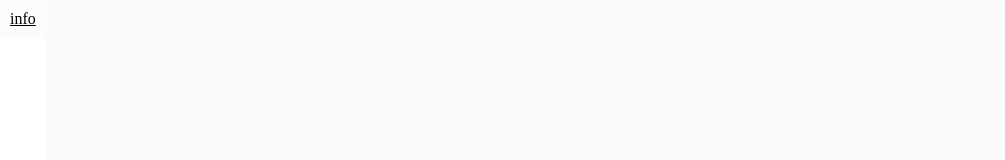
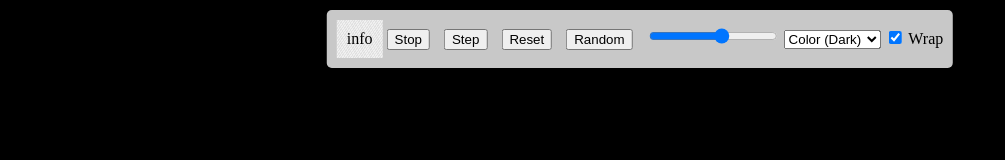
Before and after one commit to QuickMythril/gameoflife-qdn, a plain HTML site: page index.html in a window 1280 px wide. Shown: the whole page, without its empty margins (0-1005 px from the left). Drawn offline with Linux system fonts and the light colour scheme.

Commit message:
Add new controls and color themes

```diff
--- a/index.html
+++ b/index.html
@@ -6,7 +6,7 @@
   <style>
     body {
       margin: 0;
-
+      background: #000000;
     }
 
     canvas {
@@ -47,11 +47,42 @@
       right: 0;
       border-bottom-left-radius: 2px;
     }
+
+    .controls {
+      position: fixed;
+      top: 10px;
+      left: 50%;
+      transform: translateX(-50%);
+      background: rgba(250, 250, 250, 0.8);
+      padding: 10px;
+      border-radius: 5px;
+    }
+
+    .controls button {
+      margin-right: 10px;
+    }
+
   </style>
 </head>
 <body>
-    <a href='info.html'>info</a>
     <canvas id="big-canvas"></canvas>
+
+    <div class="controls">
+        <a href='info.html'>info</a>
+        <button id="pauseButton">Stop</button>
+        <button id="stepButton">Step</button>
+        <button id="resetButton">Reset</button>
+        <button id="randomButton">Random</button>
+        <input type="range" id="speedInput" min="100" max="2000" value="1200" step="100">
+        <select id="colorThemeSelect">
+            <option value="colorOnBlack">Color (Dark)</option>
+            <option value="colorOnWhite">Color (Light)</option>
+            <option value="whiteOnBlack">Mono (Dark)</option>
+            <option value="blackOnWhite">Mono (Light)</option>
+        </select>
+        <input type="checkbox" id="wrapCheckbox" checked>
+        <label for="wrapCheckbox">Wrap</label>
+    </div>
 
     <script>
 
@@ -119,14 +150,29 @@
             return nextBoard;
         }
 
-        function render(board, context) {
+        function render(board, context, colorTheme) {
             const height = board.getHeight();
             const width = board.getWidth();
 
             for (let y = 0; y < height; y++) {
                 for (let x = 0; x < width; x++) {
                     const color = board.getColor(x, y);
+            switch (colorTheme) {
+                case 'colorOnWhite':
                     context.fillStyle = color ? color.toString() : "#fafafa";
+                    break;
+                case 'colorOnBlack':
+                    context.fillStyle = color ? color.toString() : "#000";
+                    break;
+                case 'blackOnWhite':
+                    context.fillStyle = color ? "#000" : "#fff";
+                    break;
+                case 'whiteOnBlack':
+                    context.fillStyle = color ? "#fff" : "#000";
+                    break;
+                default:
+                    context.fillStyle = color ? color.toString() : "#000";
+            }
                     context.fillRect(x * pixelSize, y * pixelSize, pixelSize, pixelSize);
                 }
             }
@@ -143,16 +189,26 @@
         }
 
         function nextColor(board, x, y) {
-            const cellColor = board.getColor(x, y);
+            const width = board.getWidth();
+            const height = board.getHeight();
+            const wrapChecked = document.getElementById('wrapCheckbox').checked;
+            const getWrappedColor = (x, y) => {
+                if (wrapChecked) {
+                    x = (x + width) % width;
+                    y = (y + height) % height;
+                }
+                return board.getColor(x, y);
+            };
+            const cellColor = getWrappedColor(x, y);
             const neighbours = [
-                board.getColor(x - 1, y - 1),
-                board.getColor(x - 1, y),
-                board.getColor(x - 1, y + 1),
-                board.getColor(x, y - 1),
-                board.getColor(x, y + 1),
-                board.getColor(x + 1, y - 1),
-                board.getColor(x + 1, y),
-                board.getColor(x + 1, y + 1)
+                getWrappedColor(x - 1, y - 1),
+                getWrappedColor(x - 1, y),
+                getWrappedColor(x - 1, y + 1),
+                getWrappedColor(x, y - 1),
+                getWrappedColor(x, y + 1),
+                getWrappedColor(x + 1, y - 1),
+                getWrappedColor(x + 1, y),
+                getWrappedColor(x + 1, y + 1)
             ];
             const aliveNeighbours = neighbours.filter(function (neighbour) {
                 return !!neighbour;
@@ -222,22 +278,117 @@
 
         resizeToMatch(board, bigCanvas)
 
-        setInterval(function () {
-            board = tick(board);
-            requestAnimationFrame(function () { render(board, context) });
-        }, 200);
-
         window.addEventListener('resize', function () {
             resizeToMatch(board, bigCanvas);
-            requestAnimationFrame(function () { render(board, context) });
+            requestAnimationFrame(function () { render(board, context, currentColorTheme) });
         });
 
-        bigCanvas.addEventListener('mousemove', function (event) {
+        let isPaused = false;
+        let isMouseDown = false;
+        let simulationInterval;
+
+        function startSimulation() {
+            simulationInterval = setInterval(function () {
+                if (!isPaused) {
+                    board = tick(board);
+                    requestAnimationFrame(function () { render(board, context, currentColorTheme) });
+                }
+            }, 2050 - speedInput.value);
+        }
+
+        function stopSimulation() {
+            clearInterval(simulationInterval);
+        }
+
+        function resetBoard() {
+            board = new Board(board.getWidth(), board.getHeight());
+            requestAnimationFrame(function () { render(board, context, currentColorTheme) });
+        }
+
+        function randomizeBoard() {
+            const width = board.getWidth();
+            const height = board.getHeight();
+            for (let y = 0; y < height; y++) {
+                for (let x = 0; x < width; x++) {
+                    if (Math.random() < 0.5) {
+                        board.setColor(x, y, generateRainbowColor(Date.now()));
+                    } else {
+                        board.setColor(x, y, undefined);
+                    }
+                }
+            }
+            requestAnimationFrame(function () { render(board, context, currentColorTheme) });
+        }
+
+        const resetButton = document.getElementById('resetButton');
+        resetButton.addEventListener('click', function () {
+            resetBoard();
+        });
+
+        const randomButton = document.getElementById('randomButton');
+        randomButton.addEventListener('click', function () {
+            randomizeBoard();
+        });
+
+        const colorThemeSelect = document.getElementById('colorThemeSelect');
+        let currentColorTheme = 'colorOnBlack';
+
+        colorThemeSelect.addEventListener('change', function () {
+            currentColorTheme = colorThemeSelect.value;
+            requestAnimationFrame(function () { render(board, context, currentColorTheme) });
+        });
+
+        const pauseButton = document.getElementById('pauseButton');
+        pauseButton.addEventListener('click', function () {
+            isPaused = !isPaused;
+            pauseButton.textContent = isPaused ? 'Start' : 'Stop';
+            if (isPaused) {
+                stopSimulation();
+            } else {
+                startSimulation();
+            }
+        });
+
+        const stepButton = document.getElementById('stepButton');
+        stepButton.addEventListener('click', function () {
+            if (isPaused) {
+                board = tick(board);
+                requestAnimationFrame(function () { render(board, context, currentColorTheme) });
+            }
+        });
+
+        const speedInput = document.getElementById('speedInput');
+        speedInput.addEventListener('input', function () {
+            stopSimulation();
+            startSimulation();
+        });
+
+        const wrapCheckbox = document.getElementById('wrapCheckbox');
+        wrapCheckbox.addEventListener('change', function () {
+            requestAnimationFrame(function () { render(board, context, currentColorTheme) });
+        });
+
+        bigCanvas.addEventListener('mousedown', function (event) {
+            isMouseDown = true;
             const color = generateRainbowColor(Date.now());
             const x = Math.floor(event.clientX / pixelSize);
             const y = Math.floor(event.clientY / pixelSize);
             board.setColor(x, y, color);
-            requestAnimationFrame(function () { render(board, context) });
+            requestAnimationFrame(function () { render(board, context, currentColorTheme) });
+        });
+
+        bigCanvas.addEventListener('mousemove', function (event) {
+            if (isMouseDown) {
+                const color = generateRainbowColor(Date.now());
+                const x = Math.floor(event.clientX / pixelSize);
+                const y = Math.floor(event.clientY / pixelSize);
+                board.setColor(x, y, color);
+                requestAnimationFrame(function () { render(board, context, currentColorTheme) });
+            }
+        });
+
+        bigCanvas.addEventListener('mouseup', function () {
+            isMouseDown = false;
         });
 
         bigCanvas.addEventListener('touchmove', function (event) {
@@ -247,12 +398,13 @@
                 const y = Math.floor(touch.clientY / pixelSize);
                 board.setColor(x, y, color);
             });
-            requestAnimationFrame(function () { render(board, context) });
+            requestAnimationFrame(function () { render(board, context, currentColorTheme) });
         });
 
         // disable pinch to zoom for better multitouch
         document.addEventListener('gesturestart', function (e) { e.preventDefault() });
 
+        startSimulation();
     </script>
 
 </body>
```
Also changed, not shown: info.html (+6 -1 lines), GameOfLife.gif.
